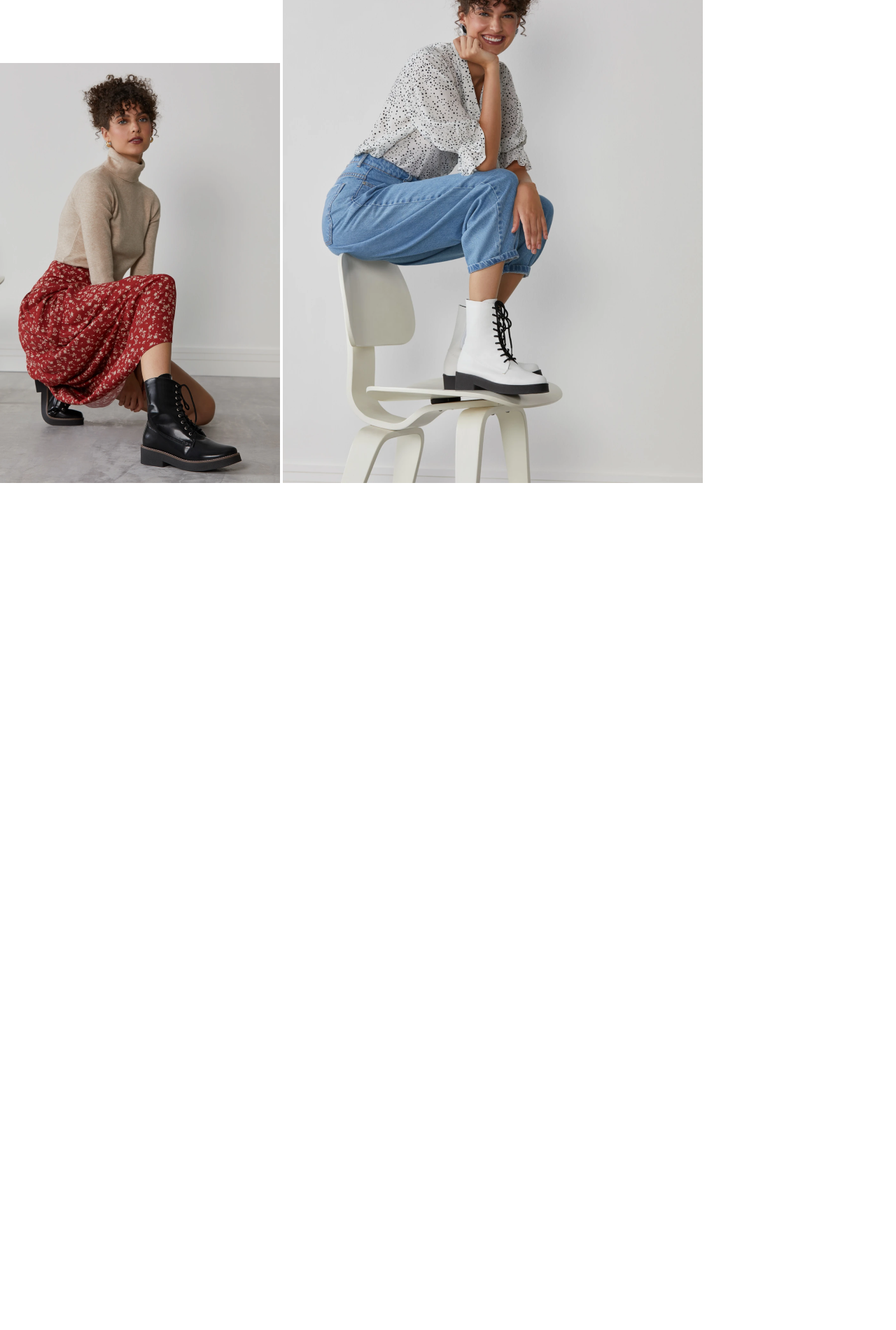
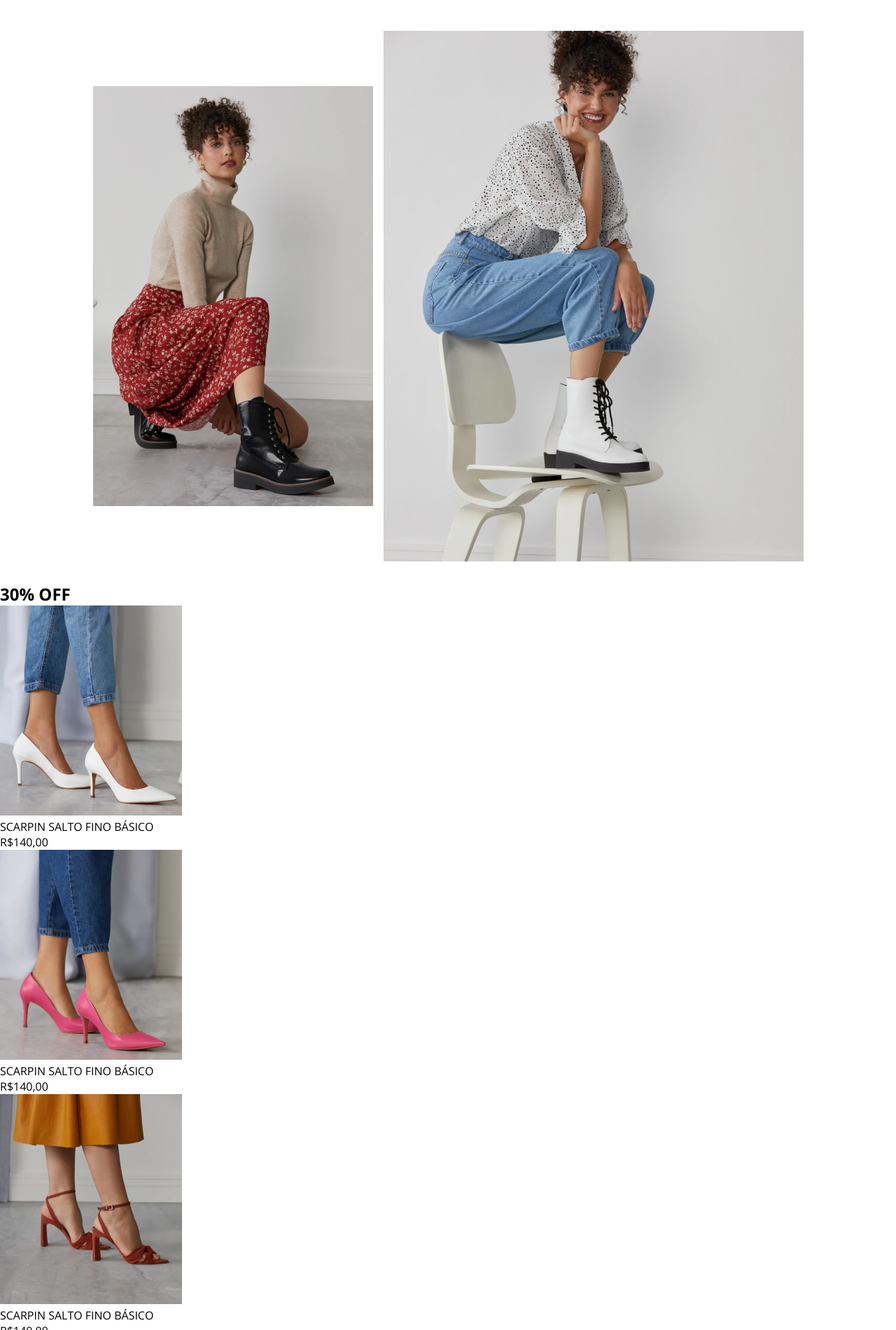
Before and after one commit to Rafaelamelof/Shoes-Store, a plain HTML site: page index.html in a window 1280 px wide. Shown: the part 445-2345 px from the top of the page at 70% size. Before the commit the page ends 1140 px from the top, so only its background shows below. Drawn offline with nearby package versions, Linux system fonts and the light colour scheme.

Commit message:
parte your-style pronta

```diff
--- a/assets/css/style.css
+++ b/assets/css/style.css
@@ -59,5 +59,36 @@ header {
 }
 
 .your-style{
+    padding: 30px;
+}
+
+.your-style h1{
+    text-align: center;
+    font-size: 40px;
+}
+
+.your-style article{
+    display: flex;
+    justify-content: center;
+    align-items: center;
+    gap: 15px;
+    flex-wrap: wrap;
+    margin-top: 60px;
+}
+
+.products{
+    display:flex;
 
 }
+
+.products h2{
+
+}
+
+.products div{
+
+}
+
+.card-products{
+
+}
--- a/index.html
+++ b/index.html
@@ -27,6 +27,32 @@
                 <img src="./assets/img/encontre-seu-estilo-2.png" alt="">
             </article>
         </section>
+        <section class="produts">
+            <h2>30% OFF</h2>
+            <div>
+                <article class="card-products">
+                    <img src="./assets/img/salto-01.png" alt="">
+                    <p>SCARPIN SALTO FINO BÁSICO</p>
+                    <span>R$140,00</span>
+                </article>
+                <article class="card-products">
+                    <img src="./assets/img/salto-02.png" alt="">
+                    <p>SCARPIN SALTO FINO BÁSICO</p>
+                    <span>R$140,00</span>
+                </article>
+                <article class="card-products">
+                    <img src="./assets/img/salto-03.png" alt="">
+                    <p>SCARPIN SALTO FINO BÁSICO</p>
+                    <span>R$140,00</span>
+                </article>
+                <article class="card-products">
+                    <img src="./assets/img/salto-04.png" alt="">
+                    <p>SCARPIN SALTO FINO BÁSICO</p>
+                    <span>R$140,00</span>
+                </article>
+
+            </div>
+        </section>
     </main>
     <footer>
 
```
